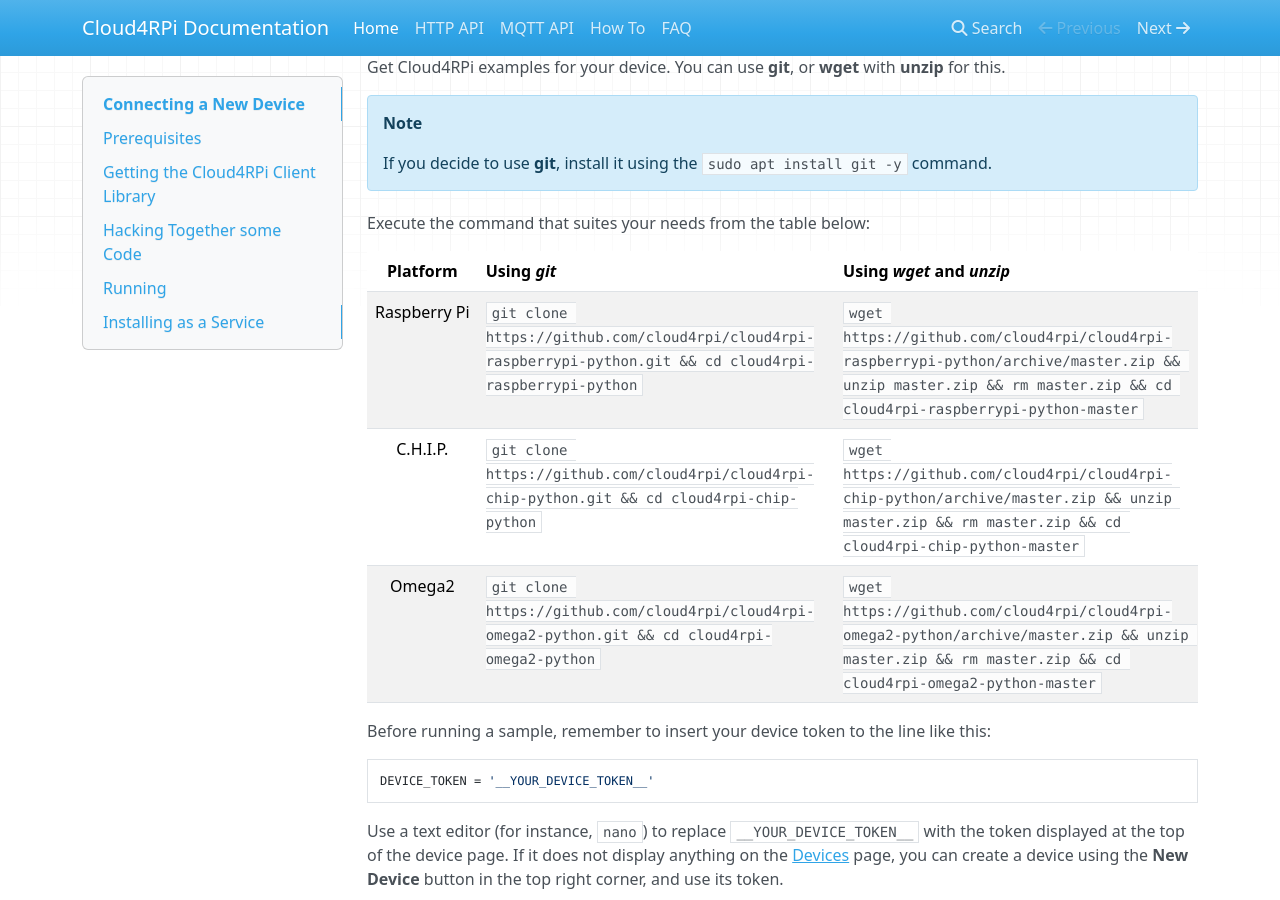
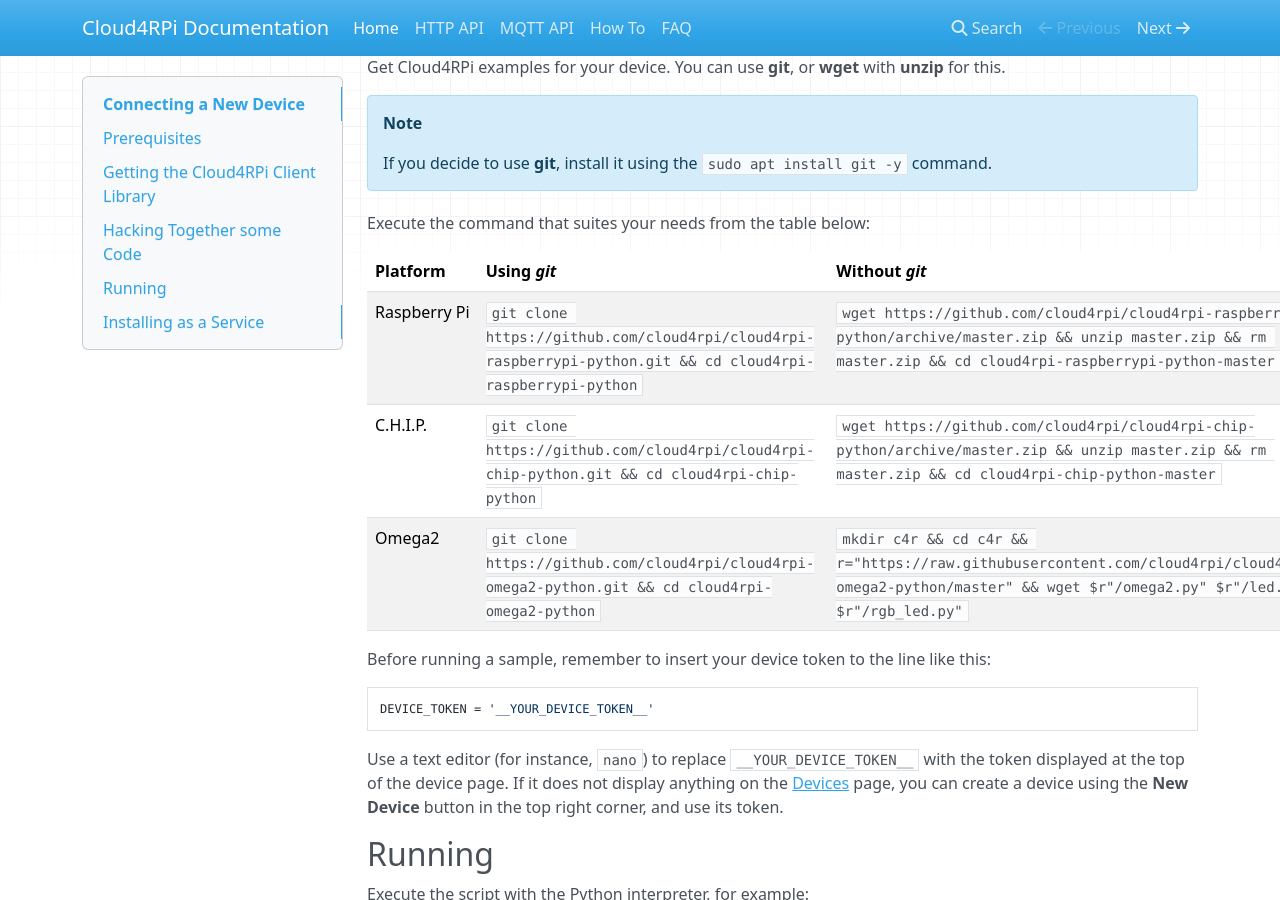
Before and after one commit to cloud4rpi/docs, an MkDocs documentation site: the page built from docs/index.md, in a window 1280 px wide and 900 px high, scrolled down 1360 px. Built offline with MkDocs 1.6.1, drawn with Linux system fonts in a browser that asks for light colours; nearby versions of some CDN libraries; old or Windows-style settings are respelled for this version of MkDocs.

Commit message:
omega2 has no unzip

```diff
--- a/docs/index.md
+++ b/docs/index.md
@@ -67,11 +67,11 @@
 Execute the command that suites your needs from the table below:
 
 
-Platform | Using *git* | Using *wget* and *unzip*
-: ----- :| ----------- | -----------------
+Platform | Using *git* | Without *git*
+ ------- | ----------- | -----------------
 Raspberry&nbsp;Pi | `git clone https://github.com/cloud4rpi/cloud4rpi-raspberrypi-python.git && cd cloud4rpi-raspberrypi-python` | `wget https://github.com/cloud4rpi/cloud4rpi-raspberrypi-python/archive/master.zip && unzip master.zip && rm master.zip && cd cloud4rpi-raspberrypi-python-master`
 C.H.I.P. | `git clone https://github.com/cloud4rpi/cloud4rpi-chip-python.git && cd cloud4rpi-chip-python` | `wget https://github.com/cloud4rpi/cloud4rpi-chip-python/archive/master.zip && unzip master.zip && rm master.zip && cd cloud4rpi-chip-python-master`
-Omega2 | `git clone https://github.com/cloud4rpi/cloud4rpi-omega2-python.git && cd cloud4rpi-omega2-python` | `wget https://github.com/cloud4rpi/cloud4rpi-omega2-python/archive/master.zip && unzip master.zip && rm master.zip && cd cloud4rpi-omega2-python-master`
+Omega2 | `git clone https://github.com/cloud4rpi/cloud4rpi-omega2-python.git && cd cloud4rpi-omega2-python` | `mkdir c4r && cd c4r && r="https://raw.githubusercontent.com/cloud4rpi/cloud4rpi-omega2-python/master" && wget $r"/omega2.py" $r"/led.py" $r"/rgb_led.py"`
 
 
 Before running a sample, remember to insert your device token to the line like this:
```
